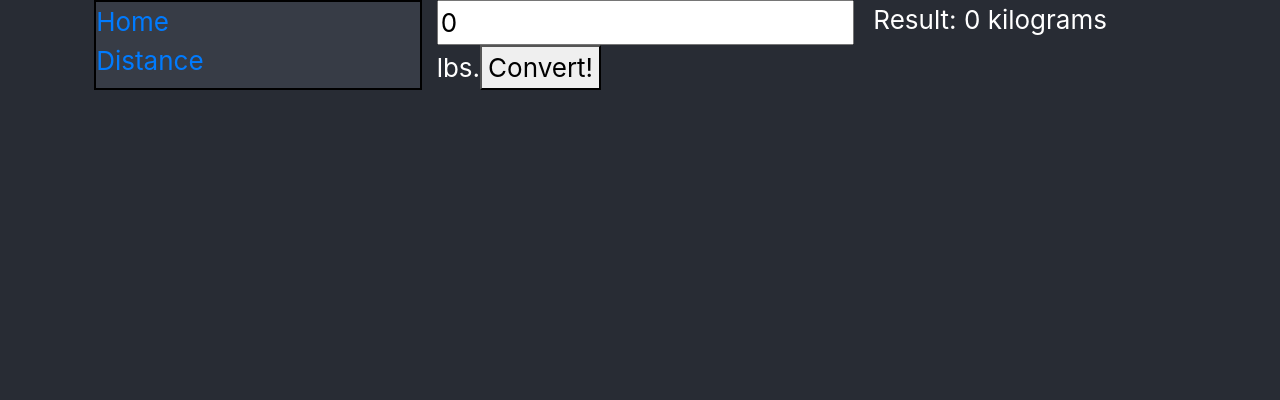
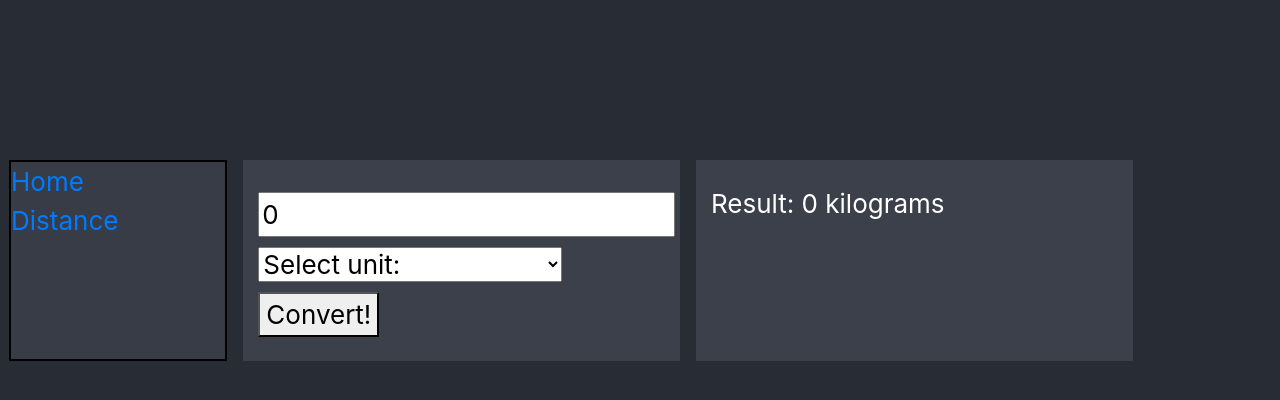
Before and after one commit to LNoeltner1/the_everything_calculator, a React (Create React App) app in the folder client/: page /Distance in a window 1280 px wide. Shown: the top 400 px of the page. Built offline with nearby package versions, Linux system fonts and the light colour scheme.

Commit message:
styled a bit and added unit dropdown meny with choices

```diff
--- a/client/src/App.css
+++ b/client/src/App.css
@@ -13,8 +13,27 @@
 /* .App-link {
   color: #61dafb;
 } */
-
+/* // SIDE MENU */
 .sideBar {
   border: 2px solid black;
   background-color: #373c46;
+  margin-left: 3vh;
+  text-align: center;
 }
+
+/* distance page */
+.inputMenu {
+  max-width: 200px;
+}
+.resultBox, .inputBox, .sideBar{
+  margin-top: 20vh;
+  margin-right: 2vh;
+}
+.inputBox, .resultBox {
+  background-color: #3b404b;
+  padding: 3vh;
+}
+
+#userInput, .inputMenu, .convertBtn {
+  margin-top: 1vh;
+}
--- a/client/src/components/TypeMenu.jsx
+++ b/client/src/components/TypeMenu.jsx
@@ -5,7 +5,7 @@ import { Link } from "react-router-dom";
 
 const TypeMenu = () => {
     return (
-            <div className="col-3 sideBar">
+            <div className="col-2 sideBar">
                 <div className="row"><Link to="/">Home</Link></div>
                 <div className="row"><Link to="/Distance">Distance</Link></div>
 
--- a/client/src/pages/Distance.jsx
+++ b/client/src/pages/Distance.jsx
@@ -3,9 +3,11 @@ import TypeMenu from '../components/TypeMenu';
 import "../App.css";
 
 
+
 const Distance = () => {
     const [inputValue, setInputValue] = useState(Number);
     const [result, setResult] = useState(Number);
+
 
 
     const handleInputChange = (e) => {
@@ -21,15 +23,54 @@ const Distance = () => {
     }
     return (
         <div className="row">
-            <div className="col-md-1"></div>
+            {/* <div className="col-md-1"></div> */}
             <TypeMenu />
-            <div className="col-md-4">
-                <input id="userInput" type="text" name="number" value={inputValue} onChange={handleInputChange}/> lbs.
-                <button onClick={poundsToKilos}>Convert!</button>
+            <div className="col-md-4 inputBox">
+                {/* <div className="row"> */}
+                    <input id="userInput" type="text" name="number" value={inputValue} onChange={handleInputChange}/>
+                    <div className="select inputMenu">
+                        <select>
+                            <option value="0">Select unit:</option>
+                            <option value="1">inches</option>
+                            <option value="2">feet</option>
+                            <option value="3">yards</option>
+                            <option value="4">miles</option>
+                            <option value="5">millimeters</option>
+                            <option value="6">centimeters</option>
+                            <option value="7">meters</option>
+                            <option value="8">kilometers</option>
+                            <option value="9">nautical miles</option>
+                            <option value="10">light-years</option>
+                            <option value="11">Astronomical Unit (AU)</option>
+                            <option value="12">Volvo</option>
+                        </select>
+                    </div>
+                    <button className="convertBtn" onClick={poundsToKilos}>Convert!</button>
+                {/* </div> */}
+
+
             </div>
-            <div className="col-md-4">Result: {result} kilograms</div>
+            <div className="col-md-4 resultBox">Result: {result} kilograms</div>
         </div>
     );
 };
 
 export default Distance;
+
+
+
+
+
+// NOTES for Distance/Length::
+// =========
+// Imperial:
+    // feet
+    // inches
+    // yards
+    // miles
+    // marathon
+// Metric:
+    // centimeters
+    // decimeters
+    // meters
+    // kilometers
--- a/package.json
+++ b/package.json
@@ -29,6 +29,7 @@
     "dotenv": "^8.2.0",
     "express": "^4.17.1",
     "if-env": "^1.0.4",
+    "mdbreact": "^5.0.1",
     "mongoose": "^5.11.9",
     "path": "^0.12.7",
     "react-bootstrap": "^1.4.0",
```
Also changed, not shown: client/src/pages/Archaic.jsx (added), client/src/pages/Odd.jsx (added), client/src/pages/Size.jsx (added), 1 other file (tests, documents, lock files or other folders).
